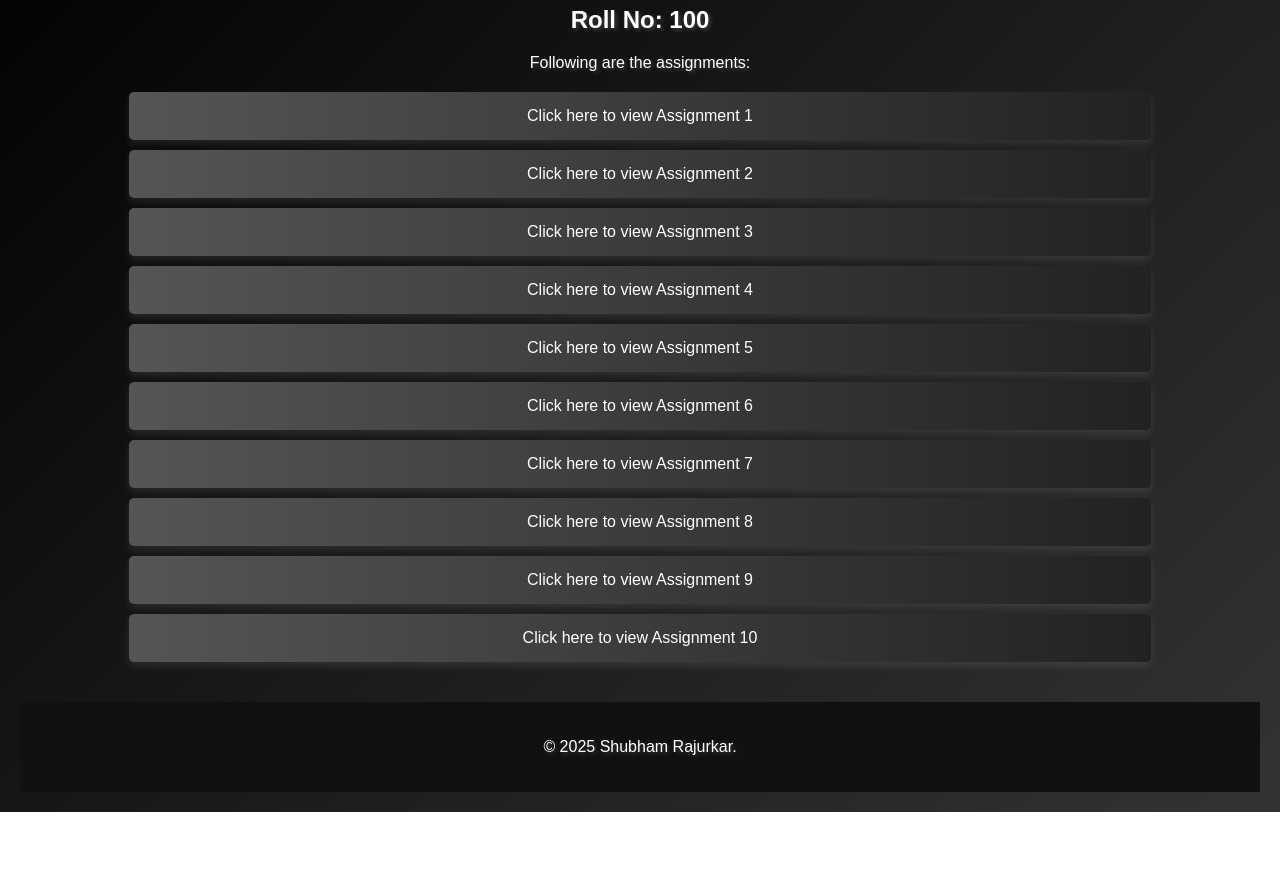
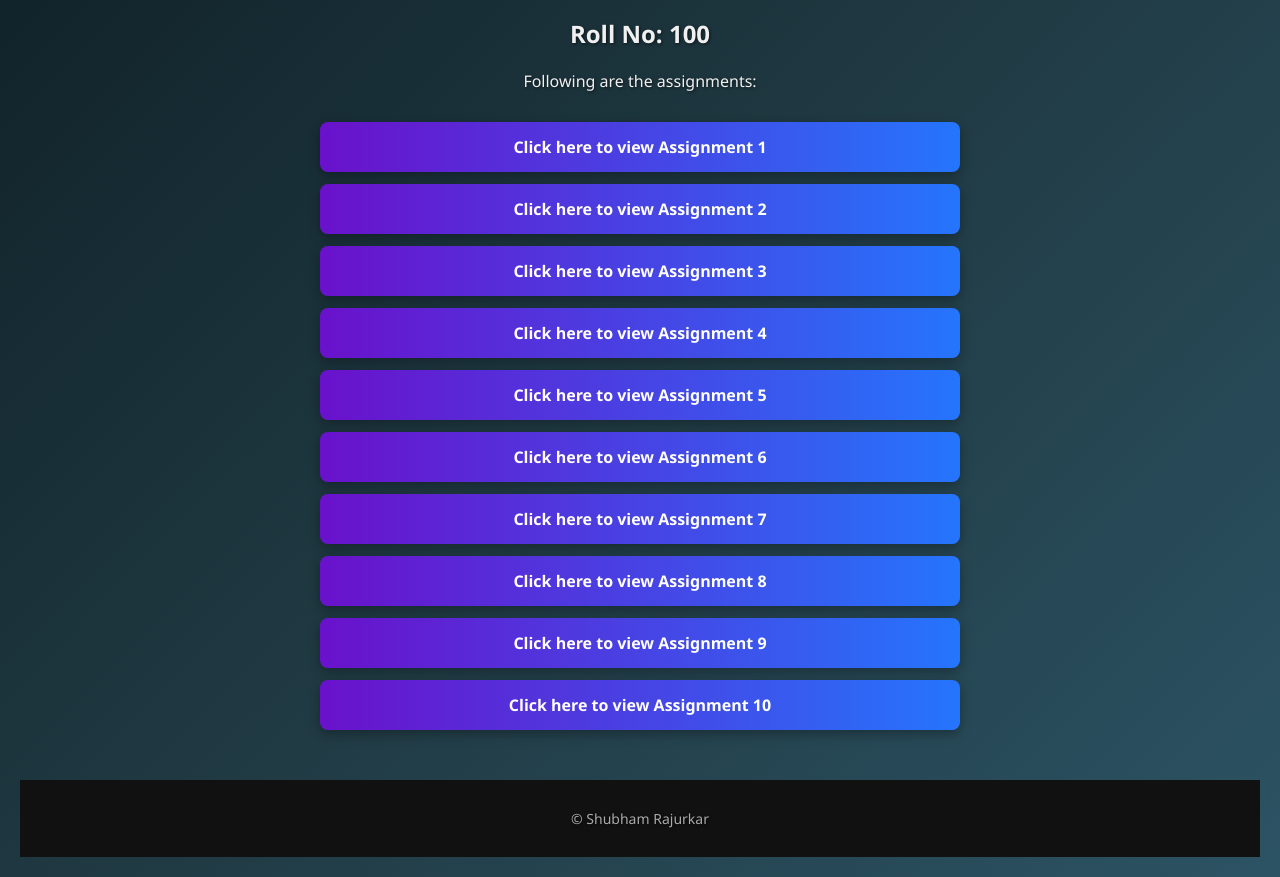
Before and after one commit to ShubhamSR22/web-devlopment, a plain HTML site: page index.html in a window 1280 px wide. Shown: the part 142-1019 px from the top of the page. Before the commit the page ends 954 px from the top, so only its background shows below. Drawn offline with Linux system fonts and the light colour scheme.

Commit message:
Update index.html

```diff
--- a/index.html
+++ b/index.html
@@ -1,51 +1,52 @@
-<!DOCTYPE html>
+ <!DOCTYPE html>
 <html lang="en">
   <head>
     <meta charset="UTF-8" />
-    <meta name="viewport" content="width=device-width, initial-scale=1.0" />
+    <meta name="viewport" content="width=device-width, initial-scale=1.0"/>
     <title>Web Development Assignments</title>
     <style>
       body {
-        font-family: Arial, sans-serif;
+        font-family: 'Segoe UI', Tahoma, Geneva, Verdana, sans-serif;
         margin: 0;
         padding: 20px;
-        background: linear-gradient(135deg, black, #333);
-        color: #fff;
+        background: linear-gradient(135deg, #0f2027, #203a43, #2c5364);
+        color: #f0f0f0;
         text-align: center;
       }
-      h1,
-      h2,
-      p {
-        text-shadow: 2px 2px 4px rgba(255, 255, 255, 0.2);
+      h1, h2, p {
+        text-shadow: 1px 1px 3px rgba(0, 0, 0, 0.6);
       }
       nav {
-        margin-top: 20px;
+        margin-top: 30px;
       }
       a {
         display: block;
-        margin: 10px auto;
-        padding: 15px;
-        width: 80%;
-        background: linear-gradient(90deg, #555, #222);
-        border-radius: 5px;
+        margin: 12px auto;
+        padding: 14px 20px;
+        width: 85%;
+        max-width: 600px;
+        background: linear-gradient(90deg, #6a11cb, #2575fc);
+        border-radius: 8px;
         color: #fff;
+        font-weight: bold;
         text-decoration: none;
-        transition: background 0.3s, transform 0.3s;
-        box-shadow: 0 4px 8px rgba(255, 255, 255, 0.1);
+        transition: all 0.3s ease;
+        box-shadow: 0 4px 12px rgba(0, 0, 0, 0.3);
         opacity: 0;
-        animation: fadeIn 1s ease-in forwards;
+        animation: fadeIn 0.8s ease-in forwards;
       }
       a:hover {
-        background: linear-gradient(90deg, #222, #555);
+        background: linear-gradient(90deg, #2575fc, #6a11cb);
         transform: scale(1.05);
+        box-shadow: 0 6px 16px rgba(0, 0, 0, 0.4);
         text-decoration: underline;
       }
       footer {
-        margin-top: 40px;
-        padding: 20px;
+        margin-top: 50px;
+        padding: 15px;
         background: #111;
-        color: #fff;
-        text-shadow: 1px 1px 3px rgba(255, 255, 255, 0.2);
+        color: #aaa;
+        font-size: 14px;
       }
       @keyframes fadeIn {
         from {
@@ -59,7 +60,6 @@
       }
     </style>
   </head>
-
   <body>
     <header>
       <h1>Web Development Assignments</h1>
@@ -70,41 +70,21 @@
       <h2>Roll No: 100</h2>
       <p>Following are the assignments:</p>
       <nav>
-        <a href="Assignment 2.html" target="_blank" title="View Assignment 1"
-          >Click here to view Assignment 1</a
-        >
-        <a href="Assignment 4.html" target="_blank" title="View Assignment 2"
-          >Click here to view Assignment 2</a
-        >
-        <a href="Assignment 6.html" target="_blank" title="View Assignment 3"
-          >Click here to view Assignment 3</a
-        >
-        <a href="Assignment 7.html" target="_blank" title="View Assignment 4"
-          >Click here to view Assignment 4</a
-        >
-        <a href="Assignment 8.html" target="_blank" title="View Assignment 5"
-          >Click here to view Assignment 5</a
-        >
-        <a href="Registeration form.html" target="_blank" title="View Assignment 6"
-          >Click here to view Assignment 6</a
-        >
-        <a href="Resume.html" target="_blank" title="View Assignment 7"
-          >Click here to view Assignment 7</a
-        >
-        <a href="Resume.html" target="_blank" title="View Assignment 7"
-          >Click here to view Assignment 8</a
-        >
-        <a href="Resume.html" target="_blank" title="View Assignment 7"
-          >Click here to view Assignment 9</a
-        >
-        <a href="Resume.html" target="_blank" title="View Assignment 7"
-          >Click here to view Assignment 10</a
-        >
-     </nav>
+        <a href="hello.html" target="_blank">Click here to view Assignment 1</a>
+        <a href="tags.html" target="_blank">Click here to view Assignment 2</a>
+        <a href="assignment4.html" target="_blank">Click here to view Assignment 3</a>
+        <a href="linkingtable" target="_blank">Click here to view Assignment 4</a>
+        <a href="table.html" target="_blank">Click here to view Assignment 5</a>
+        <a href="frame1.html" target="_blank">Click here to view Assignment 6</a>
+        <a href="inlinecss.html" target="_blank">Click here to view Assignment 7</a>
+        <a href="assignment8.html" target="_blank">Click here to view Assignment 8</a>
+        <a href="employeeregistration.html" target="_blank">Click here to view Assignment 9</a>
+        <a href="resume" target="_blank">Click here to view Assignment 10</a>
+      </nav>
     </main>
 
     <footer>
-      <p>&copy; 2025 Shubham Rajurkar.</p>
+      <p>&copy; Shubham Rajurkar</p>
     </footer>
   </body>
 </html>
```
